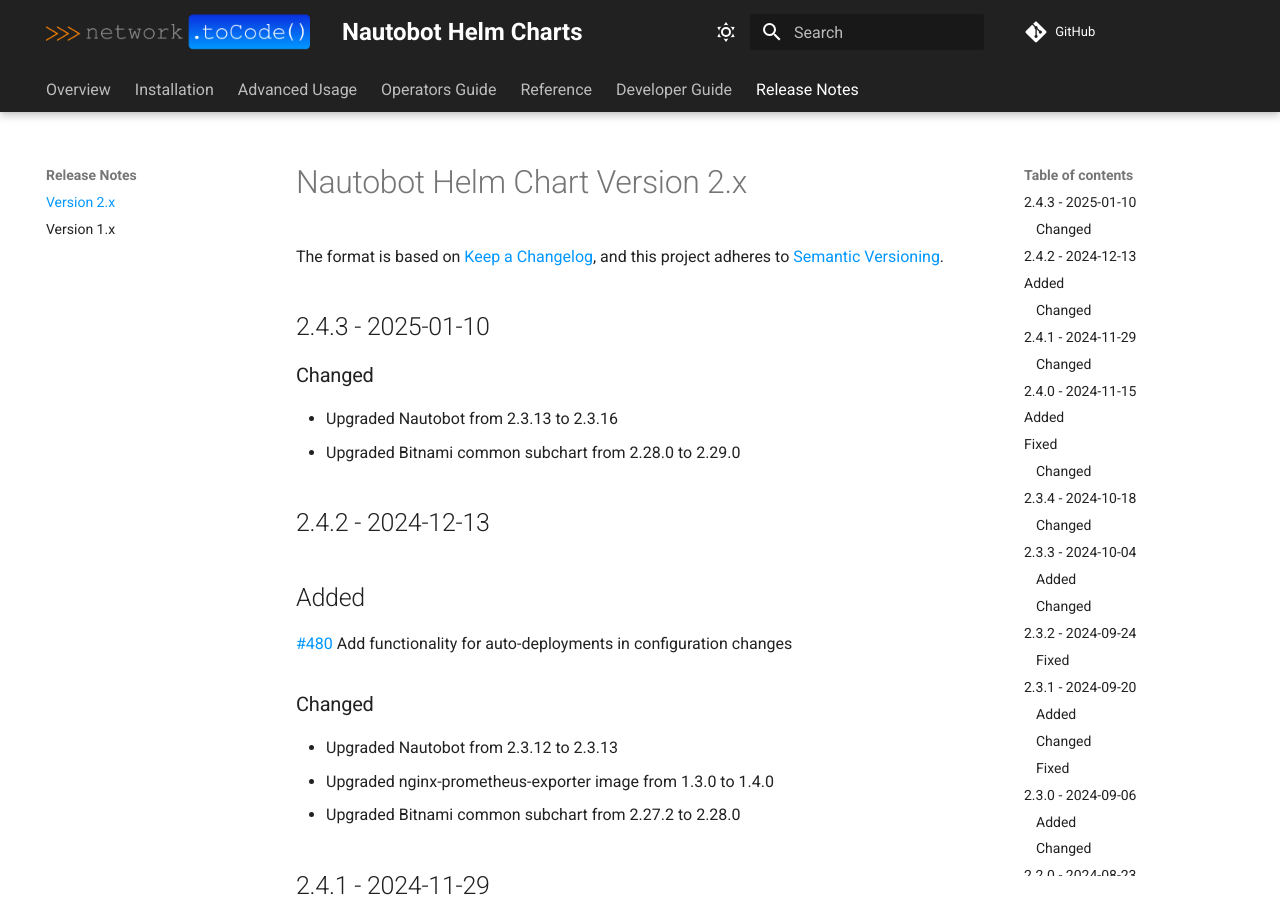
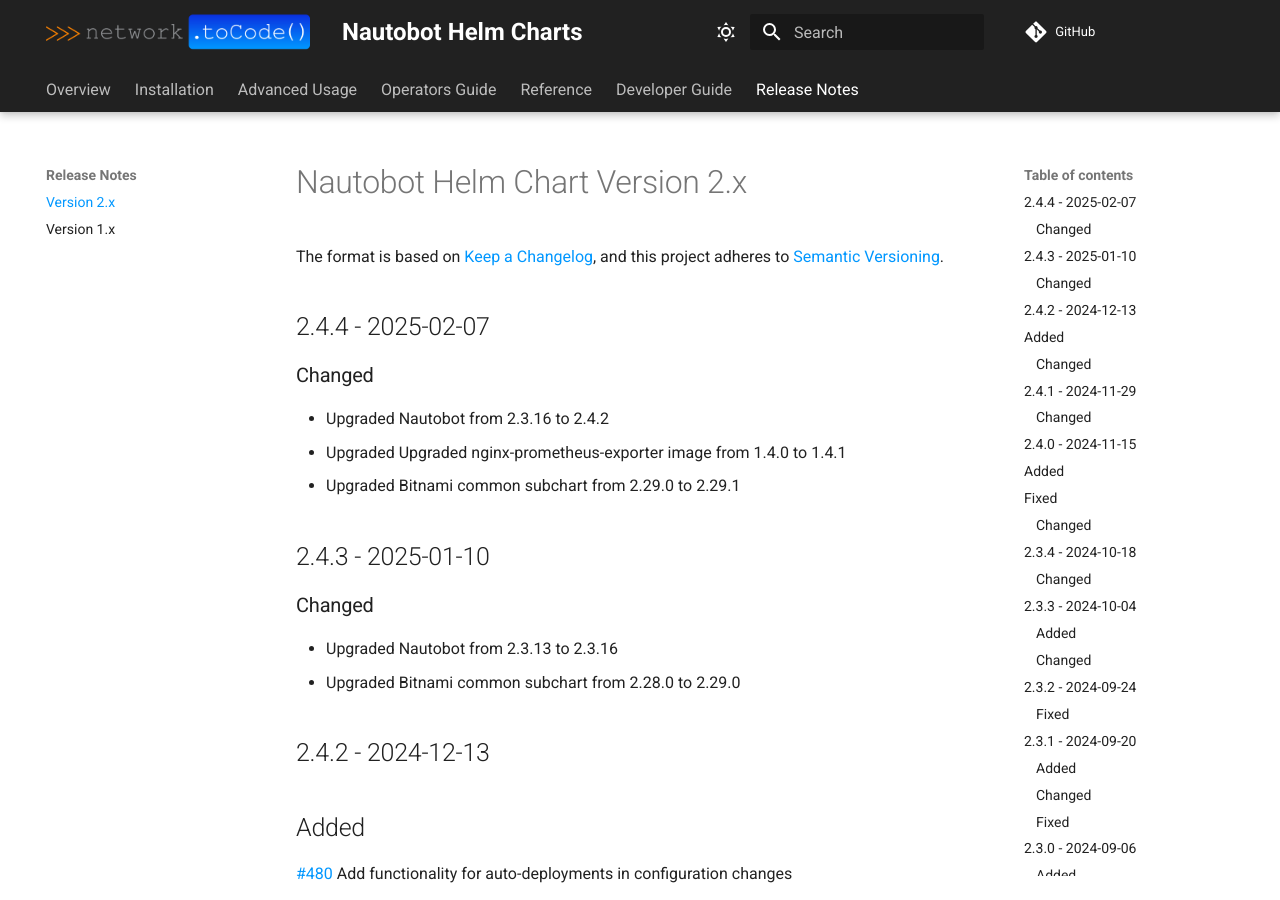
Before and after one commit to nautobot/helm-charts, an MkDocs documentation site: the page built from docs/release-notes/version-2.x.md, in a window 1280 px wide and 900 px high. Built offline with MkDocs 1.6.1 and Material for MkDocs 9.7.7, drawn with Linux system fonts in a browser that asks for light colours; comment, search, counter and statistics services are not loaded.

Commit message:
chore: prepare for release 2.4.4

```diff
--- a/docs/release-notes/version-2.x.md
+++ b/docs/release-notes/version-2.x.md
@@ -2,6 +2,14 @@
 
 The format is based on [Keep a Changelog](https://keepachangelog.com/en/1.0.0/),
 and this project adheres to [Semantic Versioning](https://semver.org/spec/v2.0.0.html).
+
+## 2.4.4 - 2025-02-07
+
+### Changed
+
+* Upgraded Nautobot from 2.3.16 to 2.4.2
+* Upgraded Upgraded nginx-prometheus-exporter image from 1.4.0 to 1.4.1
+* Upgraded Bitnami common subchart from 2.29.0 to 2.29.1
 
 ## 2.4.3 - 2025-01-10
 
```
Also changed, not shown: charts/nautobot/README.md (+1 -1 lines), 4 other files.
